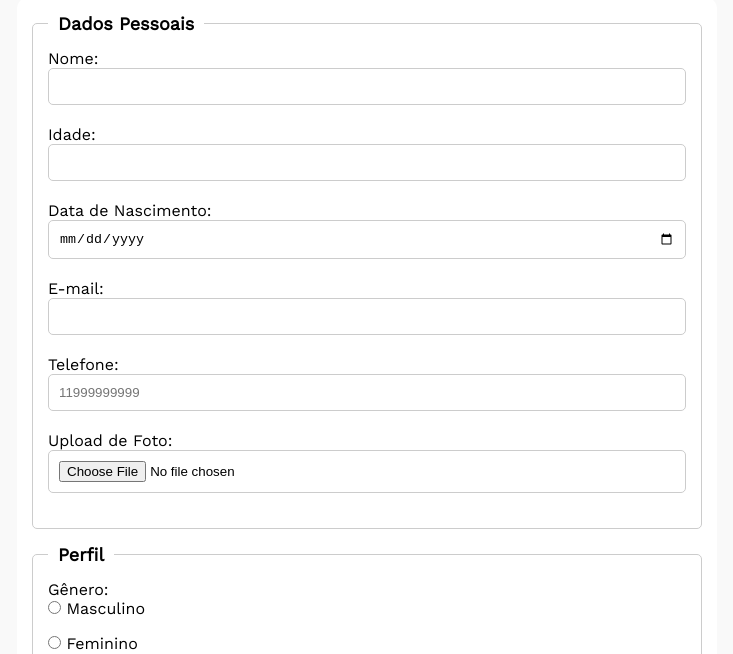
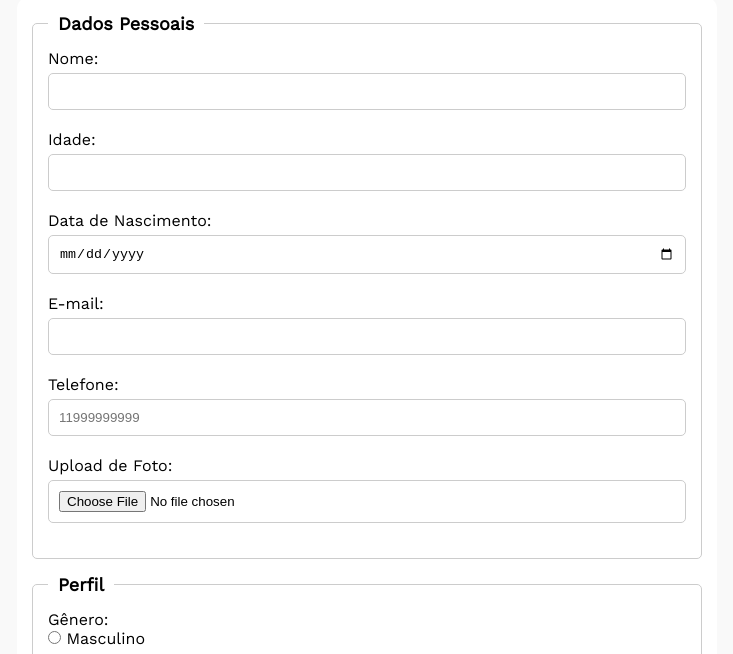
Before and after one commit to katdott/pesquisa-culturama, a plain HTML site: page index.html in a window 1280 px wide. Shown: the part 146-800 px from the top of the page, without its empty margins (273-1006 px from the left). Drawn offline with nearby package versions, Linux system fonts and the light colour scheme.

Commit message:
add-input-style

```diff
--- a/css/style.css
+++ b/css/style.css
@@ -48,6 +48,12 @@ legend {
   padding: 0 10px;
 }
 
+label {
+    display: inline-block;
+    margin-bottom: 5px;
+}
+
+
 input, select, textarea {
   width: 100%;
   padding: 10px;
```
